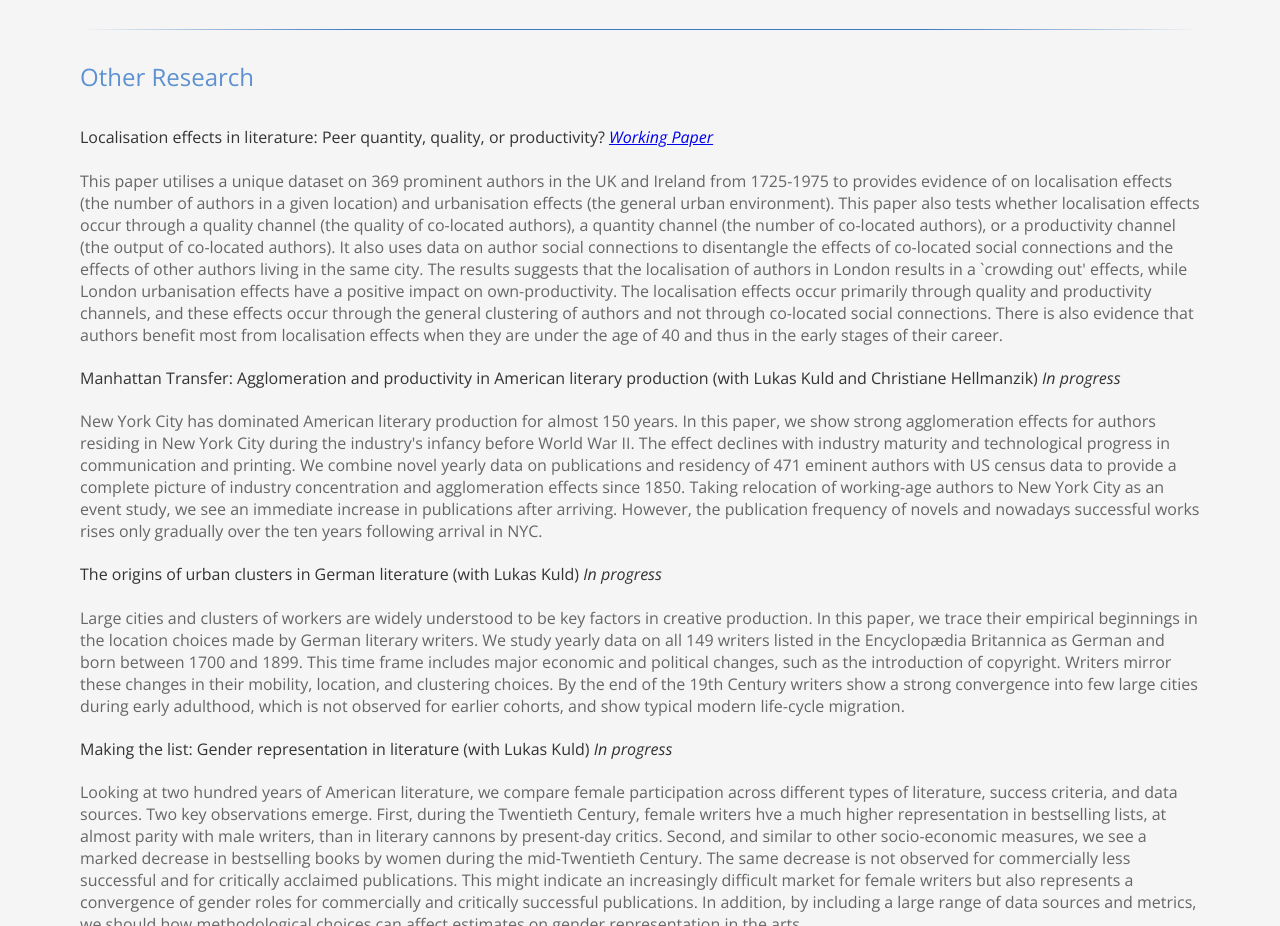
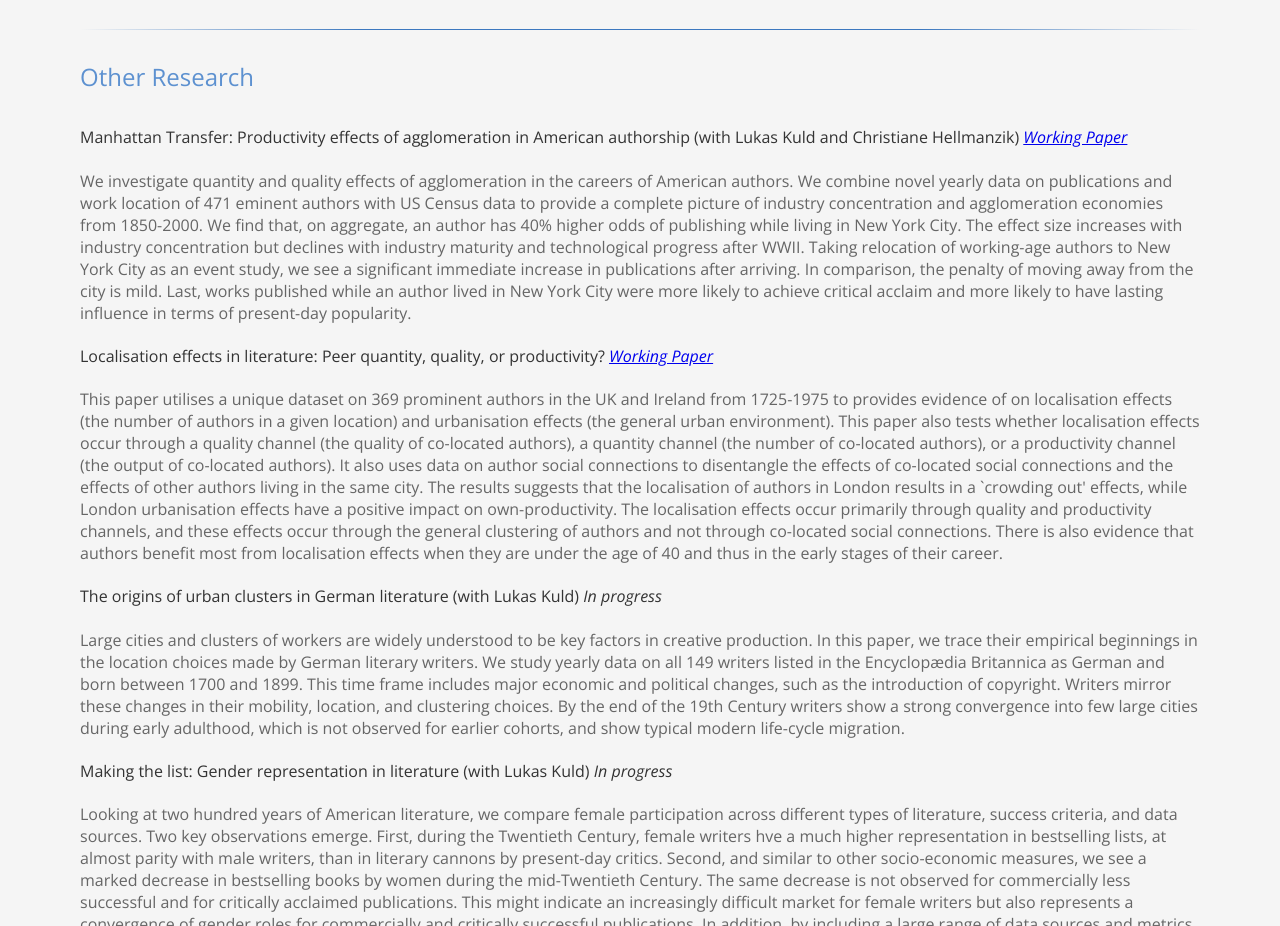
Before and after one commit to samitche/personal-website, a website: page index.html in a window 1280 px wide. Shown: the part 3921-4847 px from the top of the page. Drawn offline with nearby package versions, Linux system fonts and the light colour scheme.

Commit message:
adding new working paper

```diff
--- a/index.html
+++ b/index.html
@@ -362,8 +362,27 @@
 
   <a class="anchor" id="Other Research"><h2>Other Research</h2></a>
   <h4>
+    Manhattan Transfer: Productivity effects of agglomeration in American authorship (with Lukas Kuld and
+    Christiane Hellmanzik)
+    <a href="img/ManhattanTransfer_July2021.pdf" download="ManhattanTransfer_July2021.pdf">
+      <em>Working Paper</em>
+    </a>
+  </h4>
+  <p>
+    We investigate quantity and quality effects of agglomeration in the careers of American authors. We combine novel
+    yearly data on publications and work location of 471 eminent authors with US Census data to provide a complete
+    picture of industry concentration and agglomeration economies from 1850-2000. We find that, on aggregate, an author
+    has 40% higher odds of publishing while living in New York City. The effect size increases with industry
+    concentration but declines with industry maturity and technological progress after WWII. Taking relocation of
+    working-age authors to New York City as an event study, we see a significant immediate increase in publications
+    after arriving. In comparison, the penalty of moving away from the city is mild. Last, works published while an
+    author lived in New York City were more likely to achieve critical acclaim and more likely to have lasting influence
+    in terms of present-day popularity.
+  </p>
+
+  <h4>
     Localisation effects in literature: Peer quantity, quality, or productivity?
-        <a href="img/Mitchell_WorkingPaper_Dec2020.pdf" download="SaraMitchell_JobMarketPaper2020.pdf">
+    <a href="img/Mitchell_WorkingPaper_Dec2020.pdf" download="LocalisationEffects2020.pdf">
       <em>Working Paper</em>
     </a>
   </h4>
@@ -379,21 +398,6 @@
     through quality and productivity channels, and these effects occur through the general clustering of authors and
     not through co-located social connections. There is also evidence that authors benefit most from localisation
     effects when they are under the age of 40 and thus in the early stages of their career.
-    </p>
-
-    <h4>
-        Manhattan Transfer: Agglomeration and productivity in American literary production (with Lukas Kuld and
-        Christiane Hellmanzik) <em>In progress</em>
-    </h4>
-    <p>
-        New York City has dominated American literary production for almost 150 years. In this paper, we show strong
-        agglomeration effects for authors residing in New York City during the industry's infancy before World War II.
-        The effect declines with industry maturity and technological progress in communication and printing. We combine
-        novel yearly data on publications and residency of 471 eminent authors with US census data to provide a complete
-        picture of industry concentration and agglomeration effects since 1850. Taking relocation of working-age authors
-        to New York City as an event study, we see an immediate increase in publications after arriving. However, the
-        publication frequency of novels and nowadays successful works rises only gradually over the ten years following
-        arrival in NYC.
   </p>
 
   <h4>
```
Lines whose indentation alone changed are shown as unchanged.
